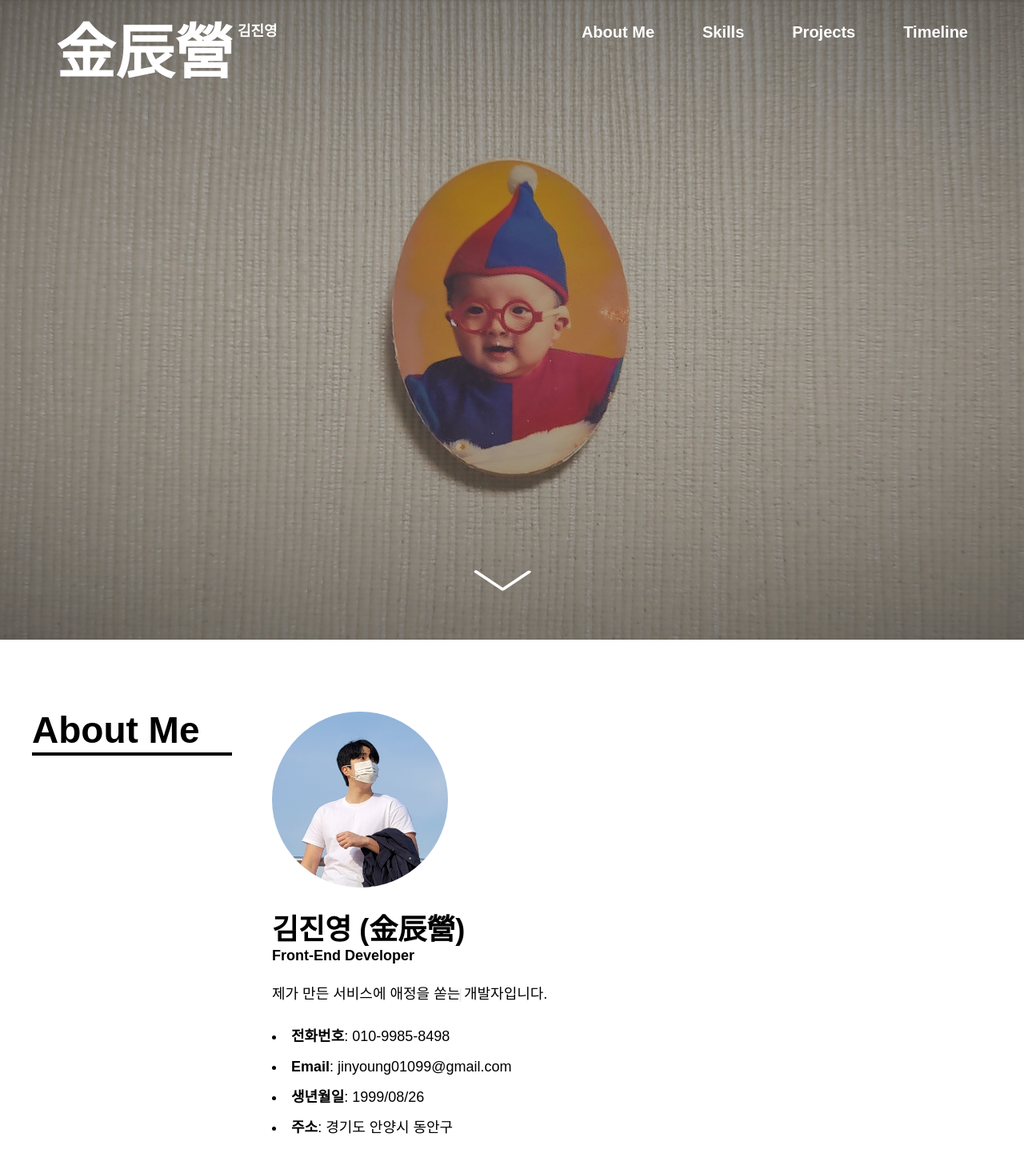
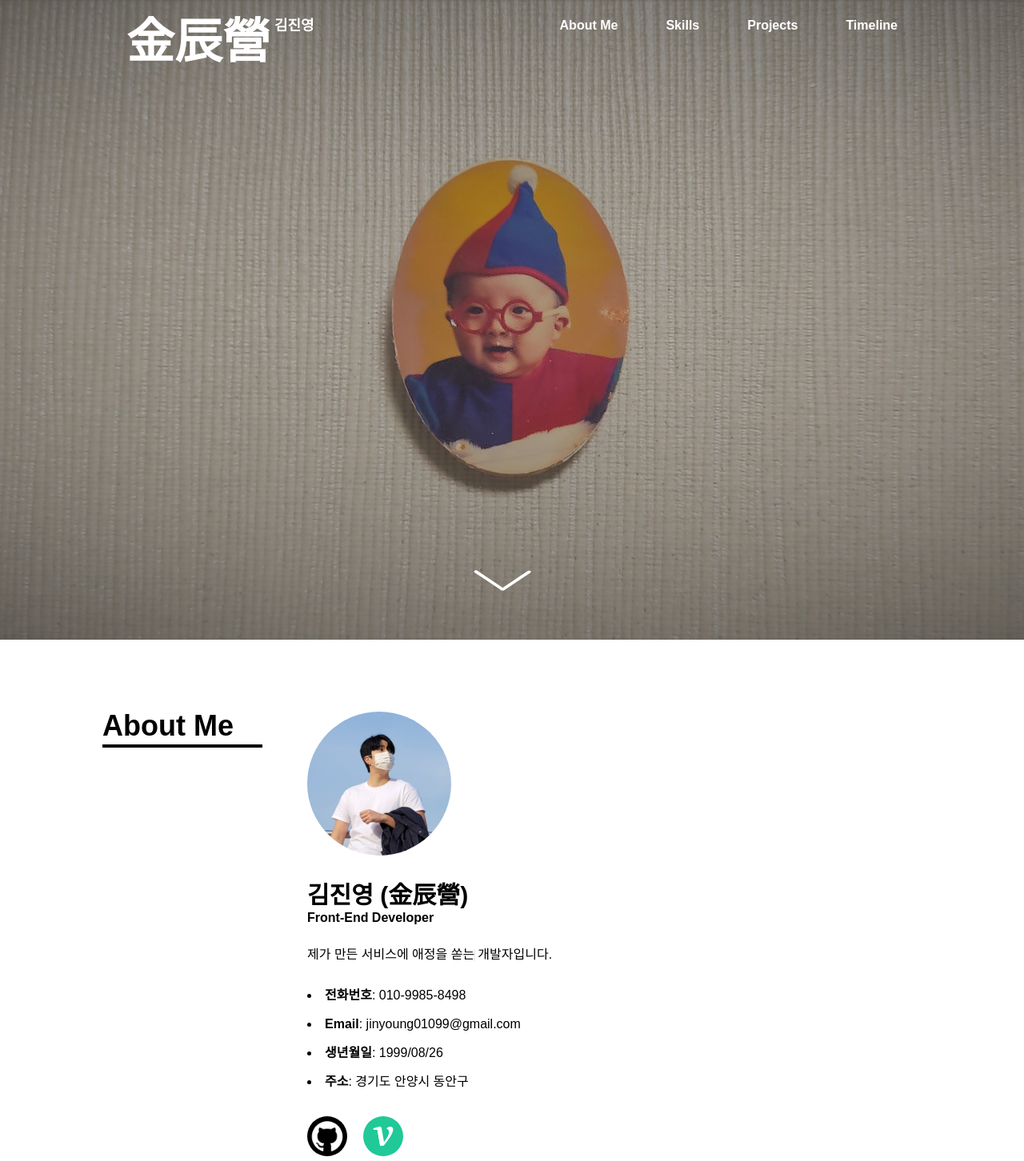
Before and after one commit to rlawlsyoung/my-portfolio, a React (Vite) app: page / in a window 1280 px wide. Shown: the top 1452 px of the page at 80% size. Built offline with nearby package versions, Linux system fonts and the light colour scheme; a web font is replaced by a local one.

Commit message:
[Design] Header css값 수정

```diff
--- a/src/components/header/Header.tsx
+++ b/src/components/header/Header.tsx
@@ -54,7 +54,7 @@ const StyledHeader = styled.header<{ scrollPosition: number }>`
   top: 0;
   right: 0;
   left: 0;
-  height: 80px;
+  height: 64px;
   width: 100%;
   background-color: ${(props) =>
     props.scrollPosition ? "white" : "transparents"};
@@ -65,12 +65,12 @@ const StyledHeader = styled.header<{ scrollPosition: number }>`
   .header-container {
     display: flex;
     justify-content: space-between;
-    width: 1200px;
+    width: 1024px;
 
     .menu-wrapper {
       .menu-el {
         margin: 0 30px;
-        font-size: 20px;
+        font-size: 16px;
         cursor: pointer;
       }
     }
@@ -94,7 +94,7 @@ const StyledHeader = styled.header<{ scrollPosition: number }>`
         color: black;
         .menu-el {
           margin: 20px 2vw;
-          font-size: 18px;
+          font-size: 14px;
           white-space: nowrap;
         }
       }
--- a/src/components/header/Logo.tsx
+++ b/src/components/header/Logo.tsx
@@ -13,9 +13,9 @@ const Logo: React.FC = () => {
 const StyledContactList = styled.h1`
   display: flex;
   position: absolute;
-  top: 30px;
+  top: 23px;
   margin-left: 30px;
-  font-size: 74px;
+  font-size: 60px;
   white-space: nowrap;
   cursor: pointer;
 
--- a/src/components/title/Title.tsx
+++ b/src/components/title/Title.tsx
@@ -12,12 +12,12 @@ const Title: React.FC<{ text: string }> = ({ text }) => {
 };
 
 const StyledTitle = styled.h2`
-  width: 300px;
-  font-size: 46px;
+  width: 256px;
+  font-size: 36px;
   font-weight: 700;
 
   .bar {
-    width: 250px;
+    width: 200px;
     height: 3.5px;
     margin-top: 5px;
     background-color: black;
--- a/src/pages/home/aboutMe/AboutMe.tsx
+++ b/src/pages/home/aboutMe/AboutMe.tsx
@@ -93,18 +93,18 @@ const StyledAboutMe = styled.div`
   .about-me-container {
     display: flex;
     flex-direction: column;
-    width: 900px;
-    font-size: 18px;
+    width: 768px;
+    font-size: 16px;
 
     .my-photo {
-      width: 220px;
-      height: 220px;
+      width: 180px;
+      height: 180px;
       border-radius: 100%;
       margin-bottom: 35px;
     }
 
     .name {
-      font-size: 36px;
+      font-size: 30px;
       font-weight: 700;
     }
 
--- a/src/pages/home/aboutMe/MyLink.tsx
+++ b/src/pages/home/aboutMe/MyLink.tsx
@@ -26,8 +26,8 @@ const StyledMyLink = styled.a`
   }
 
   .icon {
-    width: 60px;
-    height: 60px;
+    width: 50px;
+    height: 50px;
     border-radius: 100%;
   }
 `;
--- a/src/pages/home/projects/Projects.tsx
+++ b/src/pages/home/projects/Projects.tsx
@@ -64,7 +64,7 @@ const StyledProjects = styled.div`
   .projects-container {
     flex-direction: column;
     flex-wrap: wrap;
-    width: 900px;
+    width: 768px;
   }
 
   @media ${responsive.desktop} {
--- a/src/pages/home/skills/Skills.tsx
+++ b/src/pages/home/skills/Skills.tsx
@@ -35,7 +35,7 @@ const StyledSkills = styled.div`
 
   .skills-container {
     flex-wrap: wrap;
-    width: 900px;
+    width: 768px;
   }
 
   @media ${responsive.desktop} {
--- a/src/styles/theme.tsx
+++ b/src/styles/theme.tsx
@@ -2,9 +2,9 @@ const deepGray = "#858585";
 const lightGray = "#f8f8f8";
 
 const responsive = {
-  mobile: "screen and (max-width: 600px)",
-  tablet: "screen and (max-width: 900px)",
-  desktop: "screen and (max-width: 1200px)",
+  mobile: "screen and (max-width: 576px)",
+  tablet: "screen and (max-width: 768px)",
+  desktop: "screen and (max-width: 1024px)",
 };
 
 export { deepGray, lightGray, responsive };
```
